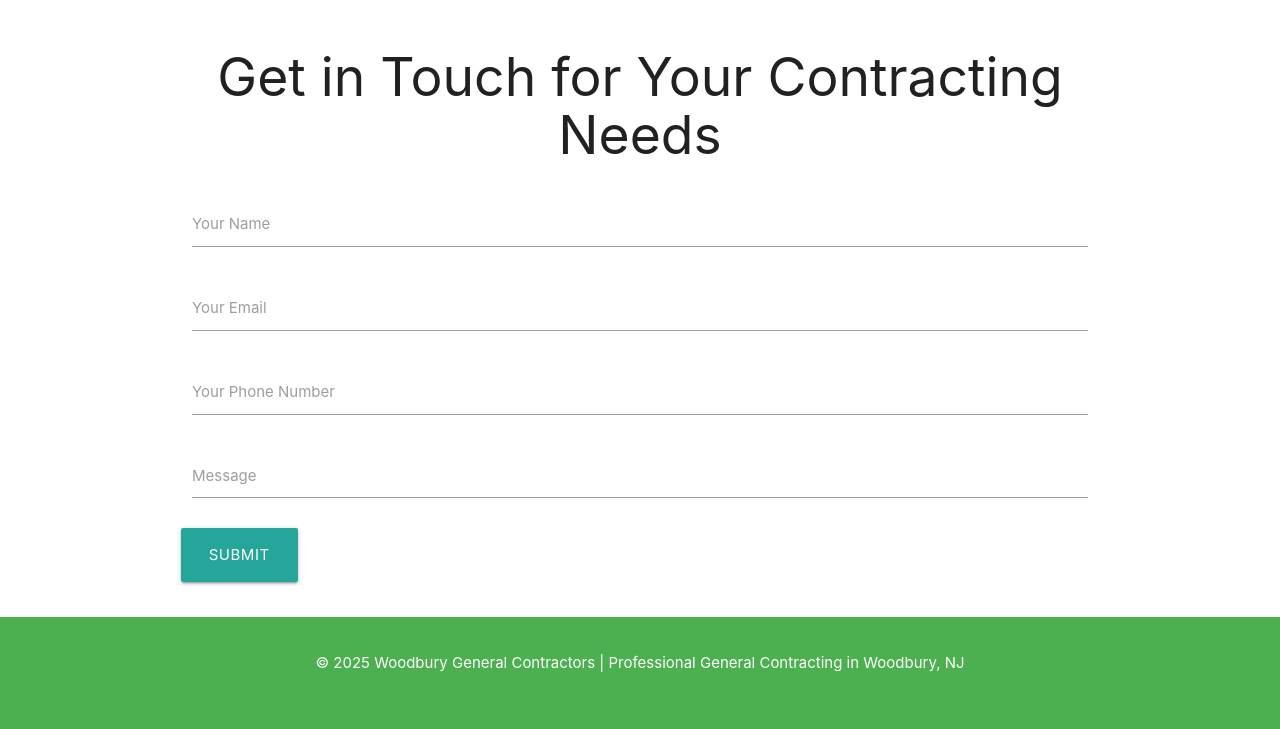
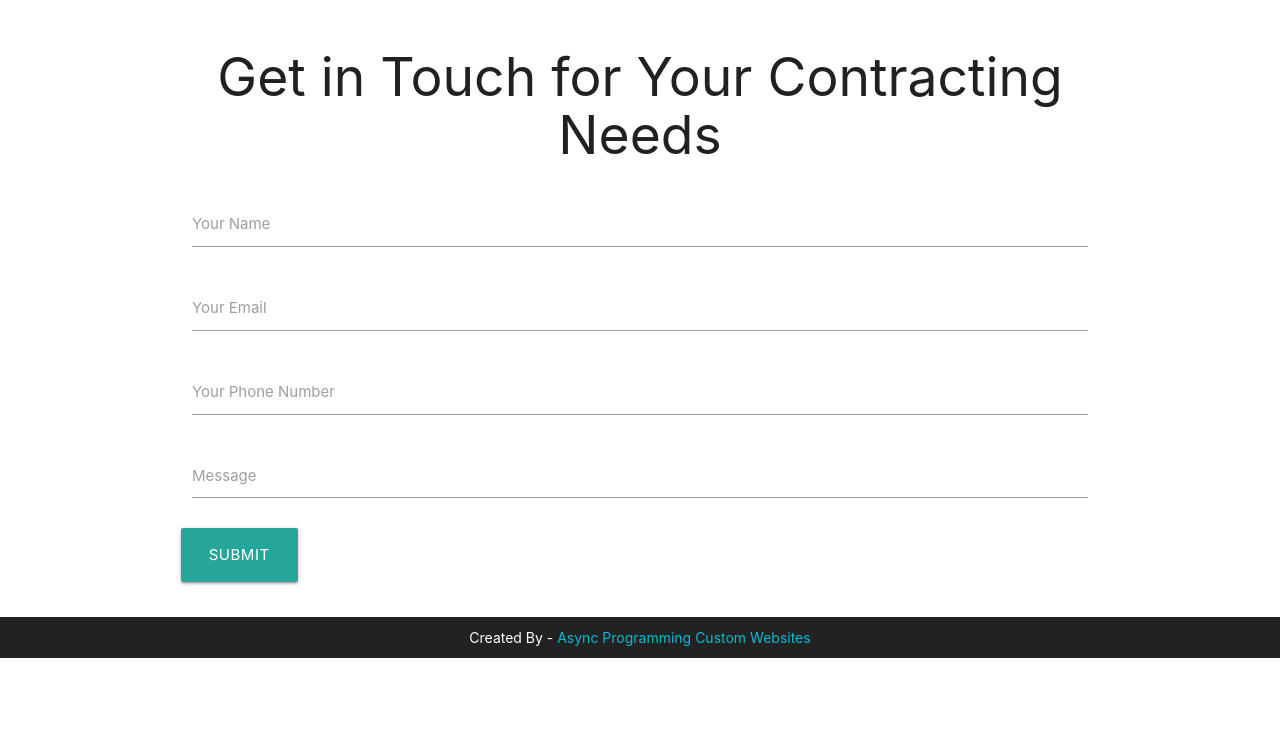
Before and after one commit to leads-business/generalContracting, a plain HTML site: page index.html in a window 1280 px wide. Shown: the part 1201-1930 px from the top of the page. After the commit the page ends 1859 px from the top, so only its background shows below. Drawn offline with nearby package versions, Linux system fonts and the light colour scheme.

Commit message:
Update index.html

```diff
--- a/index.html
+++ b/index.html
@@ -115,15 +115,11 @@
     </section>
 
     <!-- Footer -->
-    <footer class="page-footer">
-        <div class="container">
-            <div class="row">
-                <div class="col s12 center-align">
-                    <p>&copy; 2025 Woodbury General Contractors | Professional General Contracting in Woodbury, NJ</p>
-                </div>
-            </div>
-        </div>
-    </footer>
+<footer style="text-align: center; padding: 10px; background-color: #222; color: #fff; font-size: 14px;">
+    Created By - <a href="https://asyncprogrammer.github.io/AsyncCustomWebsites/"
+    style="color: #00bcd4; text-decoration: none;">Async Programming Custom Websites</a>
+</footer>
+
 
     <!-- Materialize JS -->
     <script src="https://cdnjs.cloudflare.com/ajax/libs/materialize/1.0.0/js/materialize.min.js"></script>
```
